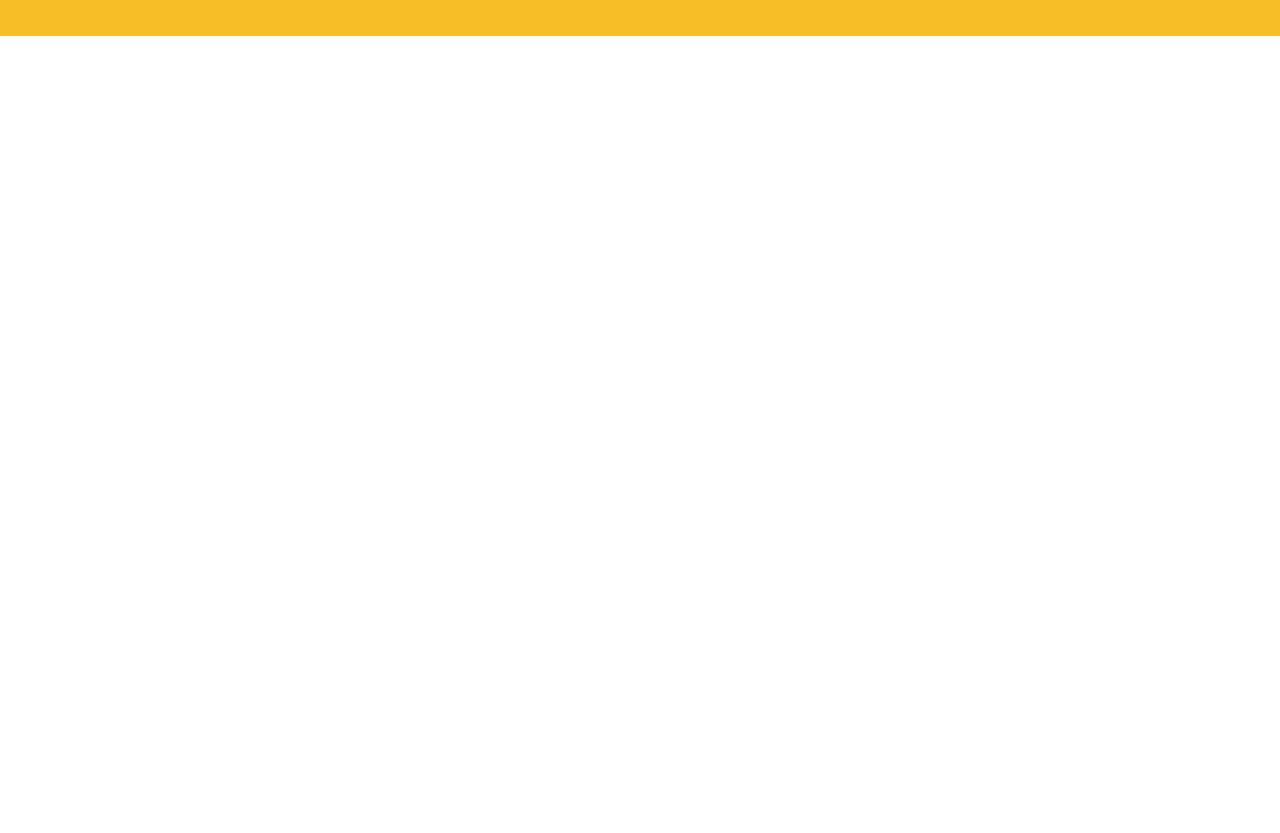
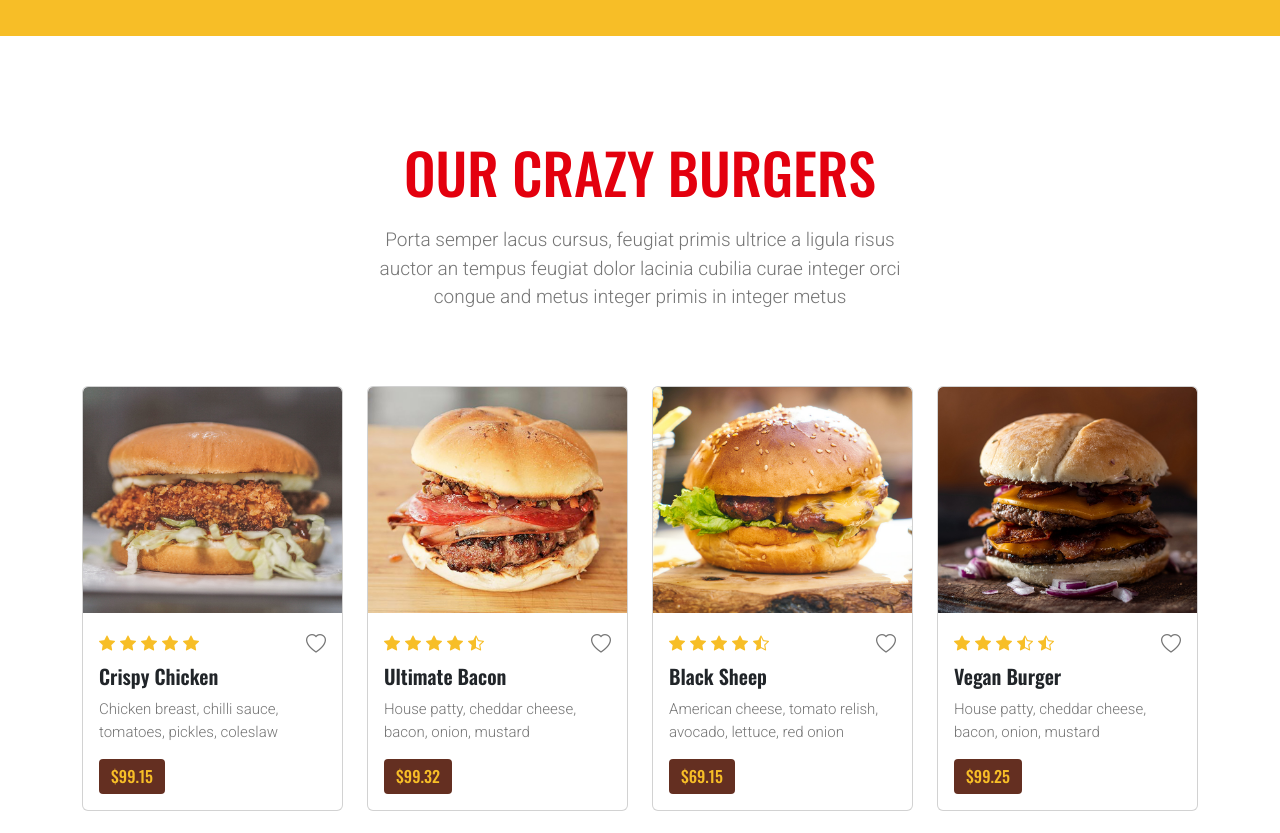
Before and after one commit to rjn45/React_food_app, a React (Create React App) app: page / in a window 1280 px wide. Shown: the part 1960-2793 px from the top of the page. Before the commit the page ends 1996 px from the top, so only its background shows below. Built offline with nearby package versions, Linux system fonts and the light colour scheme.

Commit message:
section-3 items cards added

```diff
--- /dev/null
+++ b/src/component/Cards.js
@@ -0,0 +1,40 @@
+import React from 'react';
+import {Col, Card} from "react-bootstrap";
+import { Link } from 'react-router-dom';
+
+function Cards ({image, rating, title, paragraph, price, renderRatingIcons}) {
+  return (
+    <Col sm={6} lg={4} xl={3} className='mb-4'>
+        <Card className='overflow-hidden'>
+            <div className='overflow-hidden'>
+                <Card.Img variant='top' src={image} />
+            </div>
+            <Card.Body>
+                <div className='d-flex align-items-center justify-content-between'>
+                    <div className='item_rating'>{renderRatingIcons(rating)}</div>
+                    <div className='wishlist'>
+                        <i class="bi bi-heart"></i>
+                    </div>
+                </div>
+
+                <Card.Title>{title}</Card.Title>
+                <Card.Text>{paragraph}</Card.Text>
+
+                <div className='d-flex align-items-center justify-content-between'>
+                    <div className='menu_price'>
+                        <h5 className='mb-0'>${price}</h5>
+                    </div>
+                    <div className='add_to_card'>
+                        <Link to="/">
+                            <i class= "bi bi-bag me-2"></i>
+                            Add To Cart
+                        </Link>
+                    </div>
+                </div>
+            </Card.Body>
+        </Card>
+    </Col>
+  )
+}
+
+export default Cards
--- a/src/pages/Home/Home.js
+++ b/src/pages/Home/Home.js
@@ -3,6 +3,7 @@ import Layout from "../../component/Layouts/Layout";
 import Section1 from './Section1';
 import "../../styles/HomeStyle.css";
 import Section2 from './Section2';
+import Section3 from './Section3';
 
 const Home = () => {
   return (
@@ -13,6 +14,9 @@ const Home = () => {
 
         {/* Home Section About */}
         <Section2 />
+
+        {/* Home Section Menu */}
+        <Section3 />
       </Layout>
     </>
   )
--- /dev/null
+++ b/src/pages/Home/Section3.js
@@ -0,0 +1,151 @@
+import React from 'react'
+import { Container, Row, Col } from "react-bootstrap";
+import Image1 from "../../assets/menu/burger-11.jpg"
+import Image2 from "../../assets/menu/burger-12.jpg"
+import Image3 from "../../assets/menu/burger-13.jpg"
+import Image4 from "../../assets/menu/burger-14.jpg"
+import Image5 from "../../assets/menu/burger-15.jpg"
+import Image6 from "../../assets/menu/burger-16.jpg"
+import Image7 from "../../assets/menu/burger-17.jpg"
+import Image8 from "../../assets/menu/burger-18.jpg"
+import Cards from '../../component/Cards';
+import { Link } from 'react-router-dom';
+
+// Mock Data Cards
+const mockData = [
+  {
+    id: "0001",
+    image: Image1,
+    title: "Crispy Chicken",
+    paragraph: "Chicken breast, chilli sauce, tomatoes, pickles, coleslaw",
+    rating: 5,
+    price: 99.15,
+  },
+  {
+    id: "0002",
+    image: Image2,
+    title: "Ultimate Bacon",
+    paragraph: "House patty, cheddar cheese, bacon, onion, mustard",
+    rating: 4.5,
+    price: 99.32,
+  },
+  {
+    id: "0003",
+    image: Image3,
+    title: "Black Sheep",
+    paragraph: "American cheese, tomato relish, avocado, lettuce, red onion",
+    rating: 4,
+    price: 69.15,
+  },
+  {
+    id: "0004",
+    image: Image4,
+    title: "Vegan Burger",
+    paragraph: "House patty, cheddar cheese, bacon, onion, mustard",
+    rating: 3.5,
+    price: 99.25,
+  },
+  {
+    id: "0005",
+    image: Image5,
+    title: "Double Burger",
+    paragraph: "2 patties, cheddar cheese, mustard, pickles, tomatoes",
+    rating: 3.0,
+    price: 59.25,
+  },
+  {
+    id: "0006",
+    image: Image6,
+    title: "Turkey Burger",
+    paragraph: "Turkey, cheddar cheese, onion, lettuce, tomatoes, pickles",
+    rating: 3,
+    price: 79.18,
+  },
+  {
+    id: "0007",
+    image: Image7,
+    title: "Smokey House",
+    paragraph: "patty, cheddar cheese, onion, lettuce, tomatoes, pickles",
+    rating: 2.5,
+    price: 99.19,
+  },
+  {
+    id: "0008",
+    image: Image8,
+    title: "Classic Burger",
+    paragraph: "cheddar cheese, ketchup, mustard, pickles, onion",
+    rating: 2.0,
+    price: 89.12,
+  },
+  // Add more mock data objects as needed
+];
+
+//Rating Logical Data
+const renderRatingIcons = (rating) => {
+    const starts=[];
+
+    for(let i=0; i<5; i++){
+        if(rating > 0.5){
+            starts.push(<i key={i} className='bi bi-star-fill'></i>);
+            rating--
+        } else if(rating > 0 && rating <1){
+            starts.push(<i key={"half"} className='bi bi-star-half'></i>);
+            rating--
+        } else {
+            starts.push(<i key={`empty${i}`} className='bi bi-star-half'></i>);
+        }
+    }
+    return starts;
+}
+
+const Section3 = () => {
+  return (
+    <section className='menu_section'>
+        <Container>
+            <Row>
+                <Col lg={{span:8, offset: 2}} className='text-center mb-5'>
+                    <h2>OUR CRAZY BURGERS</h2>
+                    <p className='para'>Porta semper lacus cursus, feugiat primis ultrice a ligula risus auctor an tempus
+                        feugiat dolor lacinia cubilia curae integer orci congue and metus integer primis in integer metus
+                    </p>
+                </Col>
+            </Row>
+            <Row>{mockData.map((cardData, index)=> (
+                <Cards
+                keys={index}
+                image={cardData.image}
+                rating={cardData.rating}
+                title={cardData.title}
+                paragraph={cardData.paragraph}
+                price={cardData.price}
+                renderRatingIcons={renderRatingIcons}
+                />
+            ))}
+        </Row>
+
+        <Row className='pt-5'>
+            <Col sm={6} lg={5}>
+                <div className='ads_box ads_img1 mb-5 mb-md-0'>
+                    <h4 className='mb-0'>GET YOUR FREE</h4>
+                    <h5>CHEESE FRIES</h5>
+                    <Link to="/" className='btn btn_red px-4 rounded-0'>
+                        Learn More
+                    </Link>
+                </div>
+            </Col>
+            <Col sm={6} lg={7}>
+                <div className='ads_box ads_img2'>
+                    <h4 className='mb-0'>GET YOUR FREE</h4>
+                    <h5>CHEESE FRIES</h5>
+                    <Link to="/" className='btn btn_red px-4 rounded-0'>
+                        Learn More
+                    </Link>
+                </div>
+            </Col>
+        </Row>
+        </Container>
+    </section>
+  )
+}
+
+export default Section3
--- a/src/styles/HomeStyle.css
+++ b/src/styles/HomeStyle.css
@@ -98,6 +98,121 @@
     padding: 0 20px;
 }
 
+/* Home Menu 3.0 */
+.menu_section{
+    padding-top: 100px;
+    padding-bottom: 100px;
+}
+.menu_section .card-img-top{
+    transition: all 500ms ease;
+}
+
+.menu_section h2{
+    font-size: 3.5rem;
+    color: var(--light-red);
+}
+
+.menu_section .para{
+    color: var(--grey);
+    padding: 10px 100px;
+    font-size: 19px;
+}
+
+.menu_section .item_rating i{
+    color: var(--yellow);
+    padding-right: 5px;
+}
+
+.menu_section .wishlist i{
+    color: var(--grey);
+    font-size: 20px;
+    cursor: pointer;
+}
+
+.menu_section .wishlist i:hover{
+    color: var(--light-red);
+}
+.menu_section .card-title{
+    font-family: var(--oswald-font);
+    font-weight: 600;
+    margin-top: 5px;
+    margin-bottom: 10px;
+}
+
+.menu_section .card-text{
+    color: var(--grey);
+    font-size: 15px;
+}
+.menu_section .menu_price{
+    background-color: var(--bg-coffee);
+    display: inline-block;
+    padding: 7px 12px;
+    border-radius: 4px;
+}
+
+.menu_section .menu_price h5{
+    color: var(--yellow);
+    font-size: 1rem;
+}
+
+.menu_section .add_to_card a{
+    background: var(--yellow);
+    display: inline-block;
+    font-size: 1rem;
+    line-height: 1;
+    font-weight: 700;
+    padding: 8px 14px;
+    border-radius: 4px;
+    opacity: 0;
+    transform: translateY(100px);
+    -webkit-transition: all 500ms ease-in-out;
+    -moz-transition: all 500ms ease-in-out;
+    -ms-transition: all 500ms ease-in-out;
+    -o-transition: all 500ms ease-in-out;
+    transition: all 500ms ease-in-out;
+}
+
+.menu_section .card:hover .card-img-top{
+    transform: scale(1.1);
+}
+.menu_section .card:hover .add_to_card a{
+    transform: translateY(0px);
+    opacity: 1;
+}
+
+.menu_section .ads_box{
+    text-align: right;
+    padding: 80px 35px 50px;
+    border-radius: 6px;
+}
+
+.menu_section .ads_img1{
+    background: url("../assets/menu/ads-1.jpg") no-repeat center center;
+    background-size: cover;
+}
+.menu_section .ads_img2{
+    background: url("../assets/menu/ads-2.jpg") no-repeat center center;
+    background-size: cover;
+}
+
+.menu_section .ads_box h4{
+    font-size: 2.25rem;
+    font-weight: 300;
+    color: var(--brown);
+}
+.menu_section .ads_box h5{
+    font-size: 2.375rem;
+    color: var(--brown);
+}
+.menu_section .ads_box a{
+    margin-top: 15px;
+    font-size: 18px;
+}
+
+
+
+
+
 /* Media Query Mobiles */
 
 @media (max-width:992px){
@@ -118,4 +233,9 @@
     .hero_section .hero_text h1{
         font-size: 5.5rem;
     }
+
+    /* Home Menu 3.0 */
+    .menu_section .para{
+        padding: 10px 0px;
+    }
 }
```
